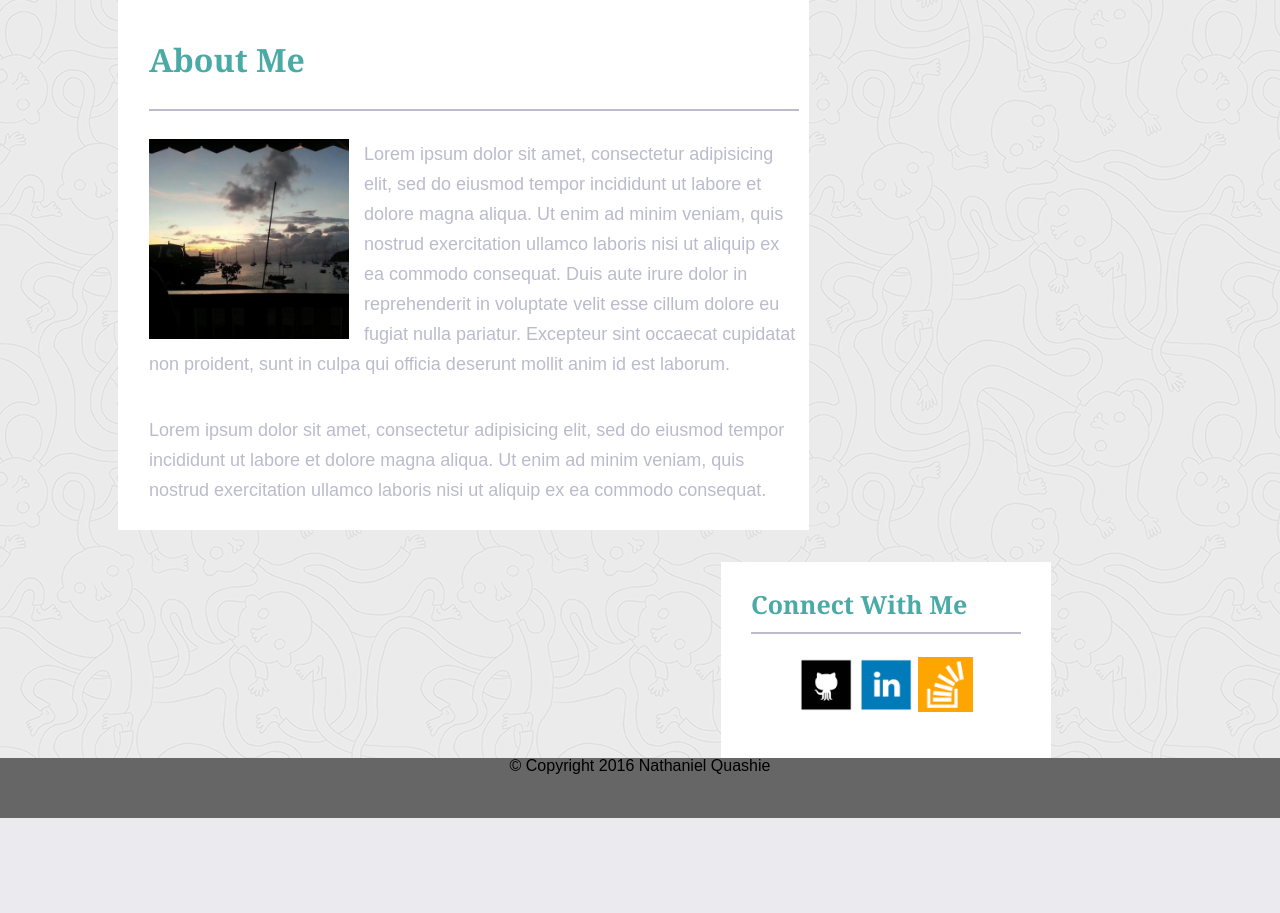
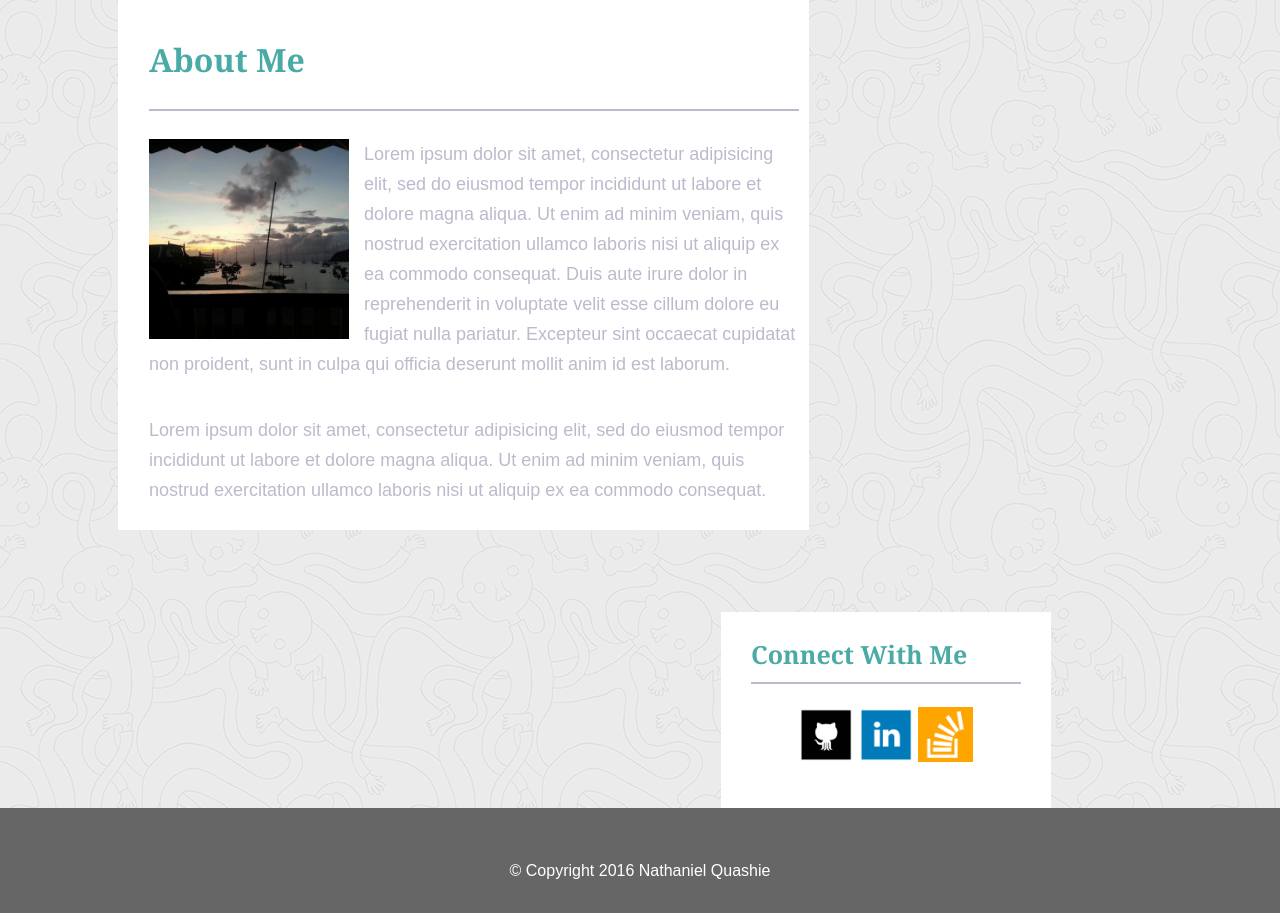
Before and after one commit to bklynate/Basic-portfolio, a PHP site: page / in a window 1280 px wide. Shown: the part 103-1016 px from the top of the page. Before the commit the page ends 921 px from the top, so only its background shows below. Run offline with PHP 8.4, Linux system fonts and the light colour scheme.

Commit message:
Add finished index html

```diff
--- a/assets/css/styles.css
+++ b/assets/css/styles.css
@@ -64,6 +64,7 @@ hr {
   margin-left: 118px;
   background-color: #fff;
   float: left;
+  margin-bottom: 50px;
 }
 
 .about-me-content{
@@ -125,16 +126,24 @@ hr {
   min-height: 100%;
   /* Equal to height of footer */
   /* But also accounting for potential margin-bottom of last child */
-  margin-bottom: -60px;
 }
-.footer, .push {
-  height: 60px;
+
+.push {
+  padding-bottom: 50px;
+}
+
+.footer {
+  padding-top: 55px;
+  position: relative;
+  margin-top: -50px;
+  height: 50px;
   clear: both;
   width: 100%;
   text-align: center;
   background-color: #666;
 }
 
+
 footer > p {
-  margin-top: 43px;
+  color: white;
 }
--- a/index.html
+++ b/index.html
@@ -47,7 +47,7 @@
         </div>
       </div>
     </section>
-    <div id="push"></div>
+    <div class="push"></div>
   </div>
   <!-- End of the Connect With Me Area -->
 
```
Also changed, not shown: assets/temp/css/styles.css (+11 -4 lines).
